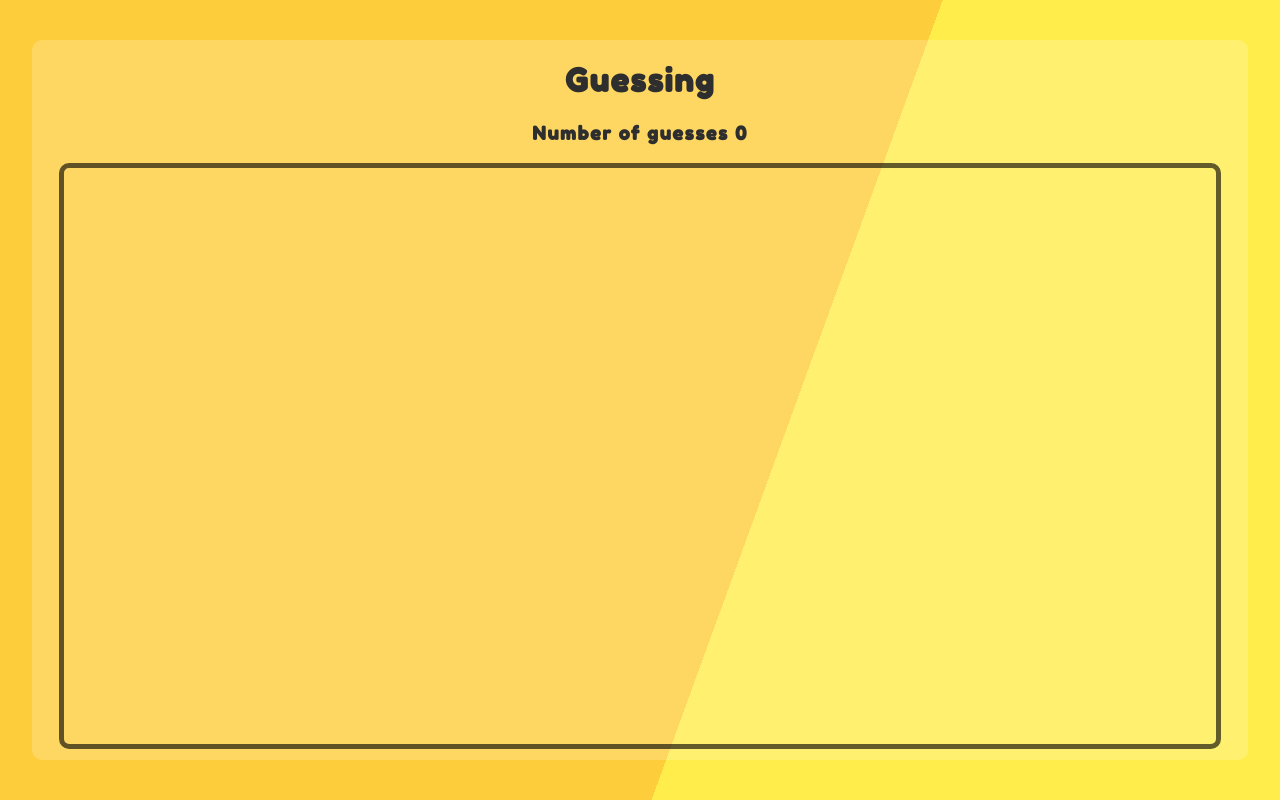
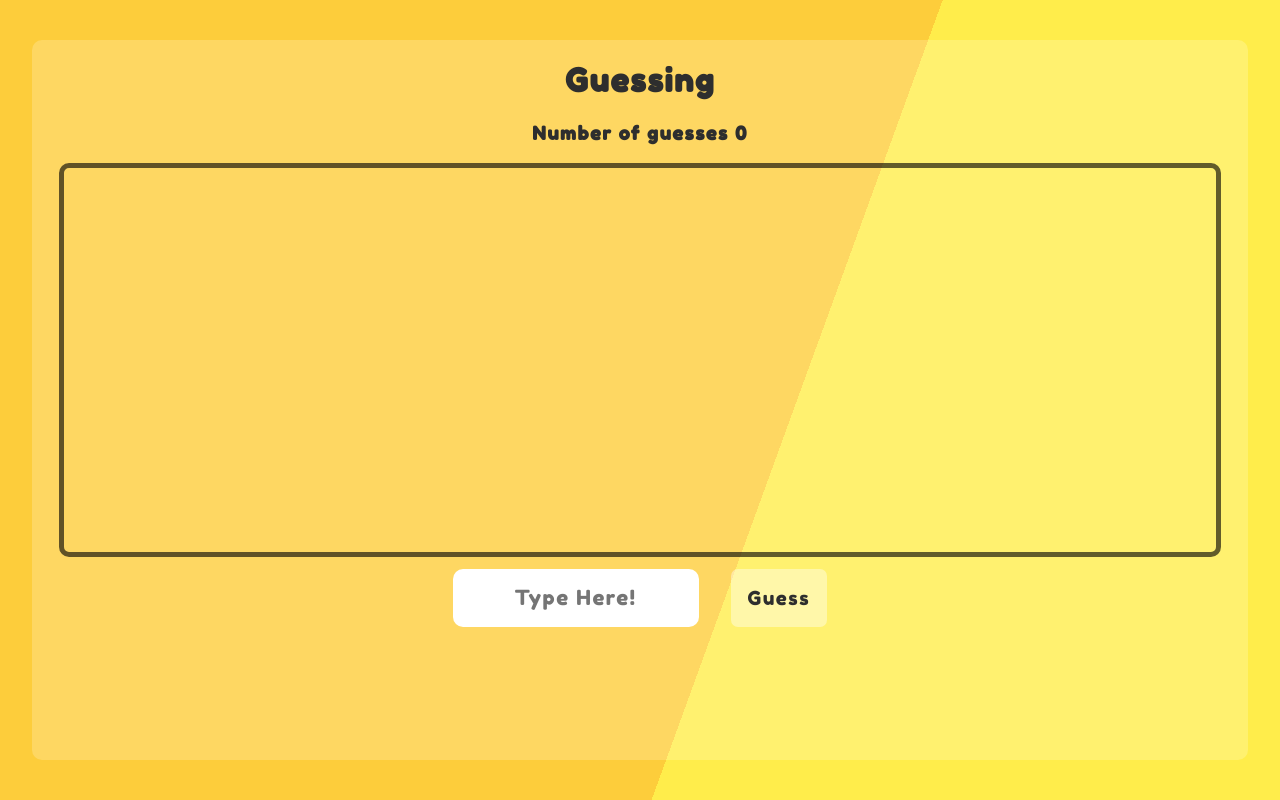
Before and after one commit to Etinger-Asaf/Draw-And-Guess-2022, a React (Vite) app: page /NewGuessingCanvas in a window 1280 px wide. Built offline with nearby package versions, Linux system fonts and the light colour scheme; no server answers.

Commit message:
changing canvas size for smaller screens

```diff
--- a/src/client/components/NewDrawing.js
+++ b/src/client/components/NewDrawing.js
@@ -42,7 +42,10 @@ const NewDrawing = () => {
 
   useLayoutEffect(() => {
     const canvasWidth = window.innerWidth * 0.9;
-    const canvasHeight = canvasWidth / 2;
+    let canvasHeight = canvasWidth / 3;
+    if (canvasWidth < 300) {
+      canvasHeight = canvasWidth;
+    }
     setCanvasDynamicsWidth(canvasWidth);
     setCanvasDynamicsHeight(canvasHeight);
   }, [windowWidth]);
--- a/src/client/reusable/NewGuessingCanvas.js
+++ b/src/client/reusable/NewGuessingCanvas.js
@@ -78,7 +78,10 @@ const NewGuessingCanvas = () => {
 
   useLayoutEffect(() => {
     const canvasWidth = window.innerWidth * 0.9;
-    const canvasHeight = canvasWidth / 2;
+    let canvasHeight = canvasWidth / 3;
+    if (canvasWidth <= 300) {
+      canvasHeight = canvasWidth;
+    }
     setCanvasDynamicsWidth(canvasWidth);
     setCanvasDynamicsHeight(canvasHeight);
   }, [windowWidth]);
```
